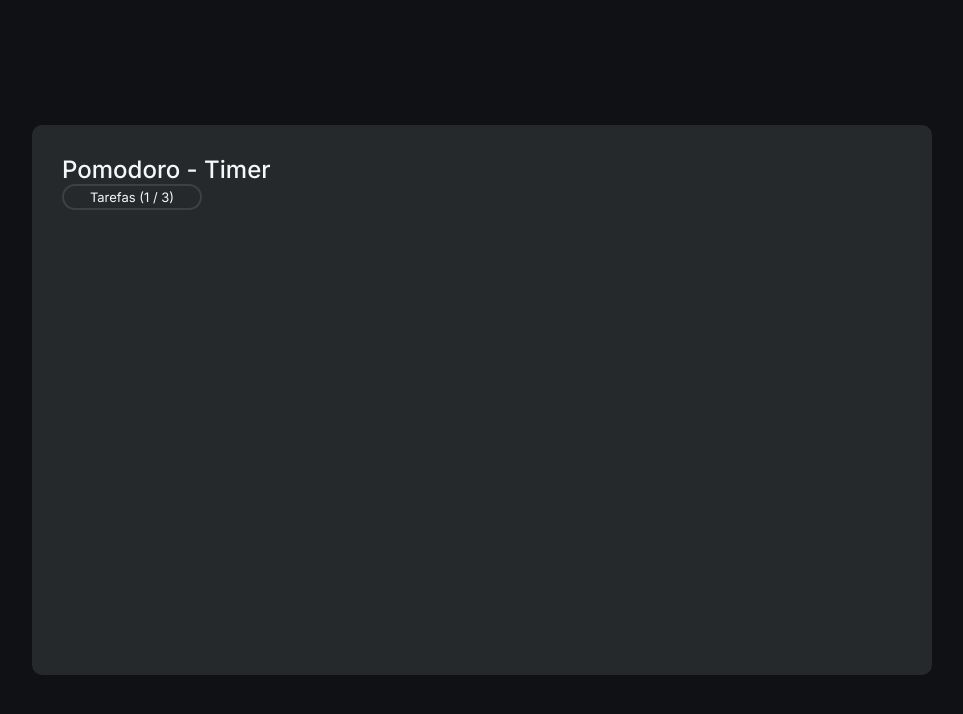
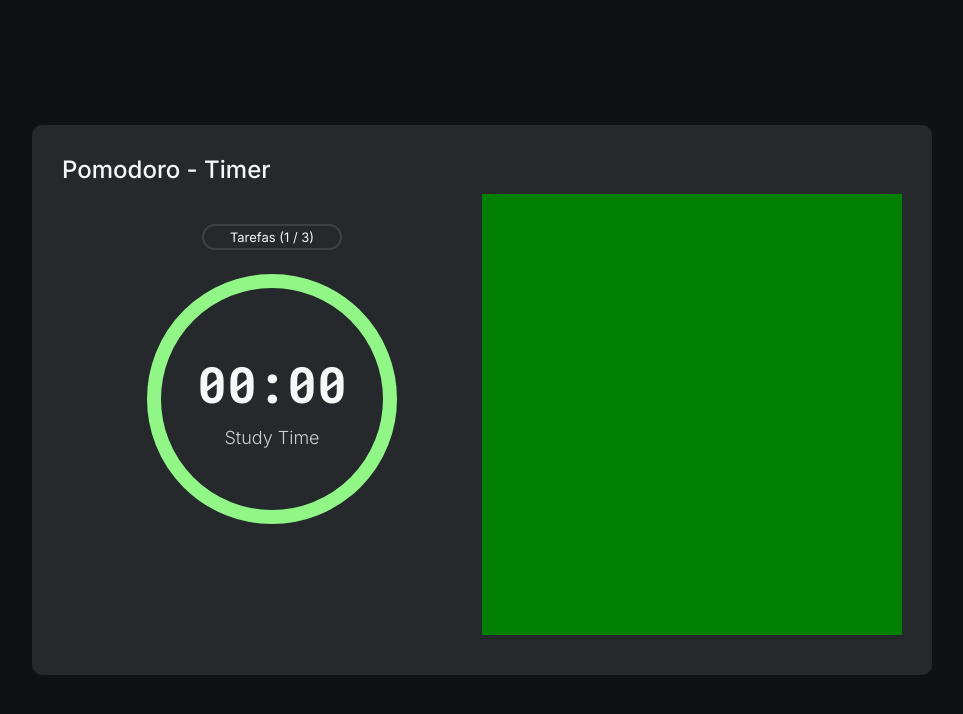
Before and after one commit to Yuri-Romeu/Pomodoro-Vue, a Vue app: page / in a window 1280 px wide. Shown: the top 714 px of the page, without its empty margins (158-1121 px from the left). Built offline with nearby package versions, Linux system fonts and the light colour scheme.

Commit message:
componente Timer

```diff
--- a/package.json
+++ b/package.json
@@ -9,6 +9,7 @@
     "preview": "vite preview"
   },
   "dependencies": {
+    "lucide-vue-next": "^0.575.0",
     "vue": "^3.5.28"
   },
   "devDependencies": {
--- a/src/App.vue
+++ b/src/App.vue
@@ -1,6 +1,8 @@
 <script setup lang="ts">
 import { ref } from 'vue';
 import TasksAmount from './components/tasksAmount.vue';
+import Timer from './components/timer.vue';
+
 let tarefas = ref([
      {
           id: 1,
@@ -24,7 +26,14 @@ let tarefas = ref([
      <main>
           <h1 class="title">Pomodoro - Timer</h1>
 
-          <TasksAmount :amount="tarefas" />
+          <div class="container">
+               <section class="timer">
+                    <TasksAmount :amount="tarefas" />
+
+                    <Timer />
+               </section>
+               <section class="tasks"></section>
+          </div>
      </main>
 </template>
 
@@ -37,6 +46,24 @@ main {
      padding: 30px;
 }
 
+.container {
+     display: grid;
+     grid-template-columns: 1fr 1fr;
+     height: 90%;
+     margin: 10px 0;
+}
+
+.container .timer {
+     display: flex;
+     align-items: center;
+     flex-direction: column;
+     margin-top: 20px;
+}
+
+.container .tasks {
+     background-color: green;
+}
+
 .title {
      font-size: 24px;
      font-weight: 500;
--- a/src/assets/theme/theme.css
+++ b/src/assets/theme/theme.css
@@ -2,6 +2,7 @@
      /* cores principais */
      --color-primary: #f6f8f8;
      --color-secondary: #90f686;
+     --color-tertiary: #54c24a;
 
      /* fundo */
      --color-bg: #0f1115;
--- a/src/components/tasksAmount.vue
+++ b/src/components/tasksAmount.vue
@@ -13,23 +13,24 @@ const completed = computed(() => props.amount.filter(task => task.done).length);
 </script>
 
 <template>
-     <div>
+     <div class="tasksAmount">
           <p>Tarefas ({{ completed }} / {{ amount.length }})</p>
      </div>
 </template>
 
 <style scoped>
-div {
+.tasksAmount {
      display: flex;
      justify-content: center;
      align-items: center;
      width: 140px;
      height: 26px;
      border-radius: 20px;
+     margin: 10px 0;
      border: 2px solid var(--color-bg-input);
+}
 
-     p {
-          font-size: 13px;
-     }
+p {
+     font-size: 13px;
 }
 </style>
--- /dev/null
+++ b/src/components/timer.vue
@@ -0,0 +1,46 @@
+<script setup lang="ts">
+import { ref, computed } from 'vue';
+
+let seconds = ref(0);
+let minutes = ref(0);
+
+const timer = computed(() => {
+     return `${String(minutes.value).padStart(2, '0')}:${String(seconds.value).padStart(2, '0')}`;
+});
+</script>
+
+<template>
+     <div class="containerTimer">
+          <h1>{{ timer }}</h1>
+          <p>Study Time</p>
+     </div>
+</template>
+
+<style scoped>
+.containerTimer {
+     width: 250px;
+     height: 250px;
+     border-radius: 50%;
+     border: 14px solid var(--color-secondary);
+     display: flex;
+     flex-direction: column;
+     justify-content: center;
+     align-items: center;
+     margin: 14px 0;
+}
+
+.containerTimer h1 {
+     color: var(--color-primary);
+     font-size: 50px;
+     font-family: var(--font-secondary);
+     font-weight: 800;
+     margin: 0;
+}
+
+.containerTimer p {
+     font-size: 18px;
+     font-weight: 300;
+     opacity: 0.8;
+     margin-top: 10px;
+}
+</style>
```
Also changed, not shown: 1 other file (tests, documents, lock files or other folders).
